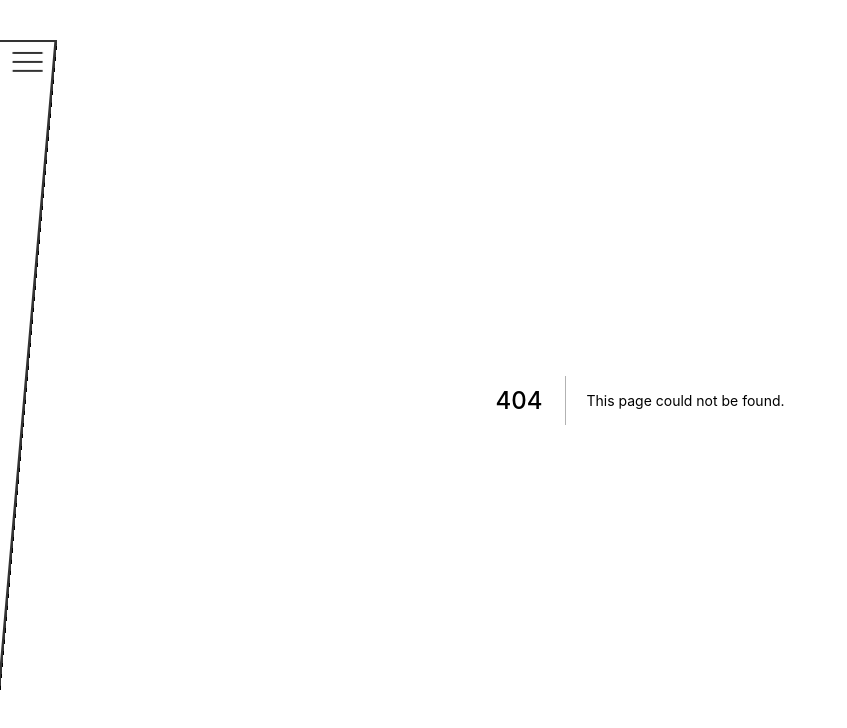
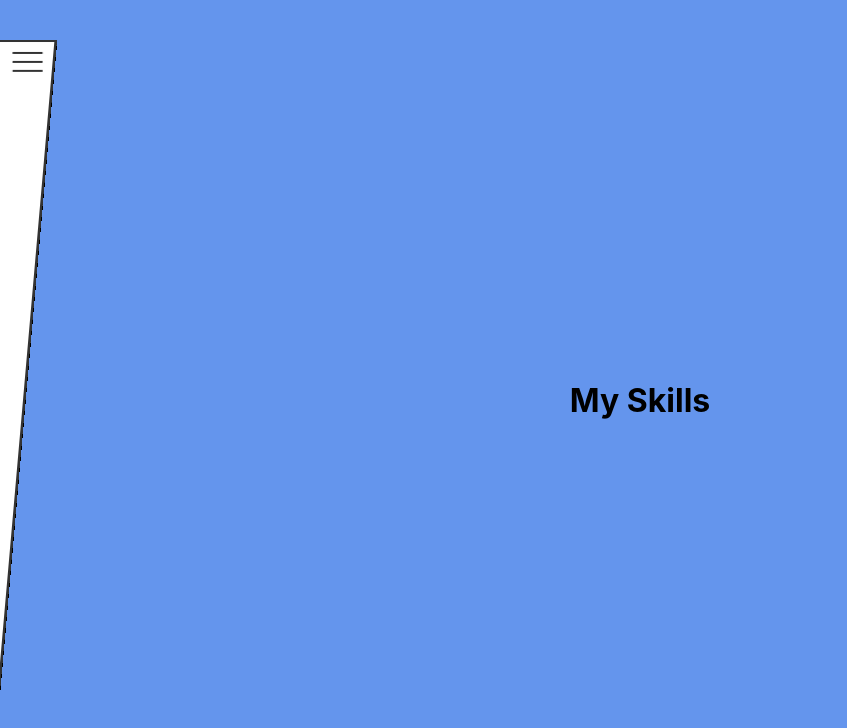
Before and after one commit to GfsTee/gfstee-21-06, a Next.js app: page /skills in a window 1280 px wide. Before the commit this address had no page. Shown: the top 728 px of the page, without its empty margins (0-847 px from the left). Built offline with nearby package versions, Linux system fonts and the light colour scheme.

Commit message:
transition started

```diff
--- a/components/Nav.js
+++ b/components/Nav.js
@@ -48,9 +48,9 @@ const Nav = () => {
 
                 <nav>
                     <ul>
-                        <li><Link href="#"><a>About me</a></Link></li>
-                        <li><Link href="#skills"><a>My skills</a></Link></li>
-                        <li><Link href="#projects"><a>My Projects</a></Link></li>
+                        <li><Link href="/"><a onClick={() => setModalOpen(false)}>About me</a></Link></li>
+                        <li><Link href="/skills"><a onClick={() => setModalOpen(false)}>My skills</a></Link></li>
+                        <li><Link href="/projects"><a onClick={() => setModalOpen(false)}>My Projects</a></Link></li>
                     </ul>
                 </nav>
             </div>
--- a/components/Utilitys/Layout.js
+++ b/components/Utilitys/Layout.js
@@ -1,8 +1,10 @@
 import Nav from '../Nav'
 import Head from 'next/head'
+import TransitionLayout from './TransitionLayout'
 
 export default function Layout({ children }) {
     return <>
+
         <Head>
             <title>Create Next App</title>
             <meta name="description" content="Generated by create next app" />
@@ -10,10 +12,18 @@ export default function Layout({ children }) {
         </Head>
         <Nav />
         {children}
+
+
         <style global jsx>{`
-            * {
+            .content {
+                opacity: 0;
+                background-color: cornflowerblue;
+                transition: 1s;
+              }
 
-            }
+              .fadeIn {
+                opacity: 1;
+              }
       `}</style>
     </>
 }
--- /dev/null
+++ b/components/Utilitys/TransitionLayout.js
@@ -0,0 +1,35 @@
+import Link from "next/link";
+import { useState, memo, useEffect } from "react";
+import styles from "./TransitionLayout.module.css";
+import Nav from '../Nav'
+
+
+export default function TransitionLayout({ children }) {
+    const [displayChildren, setDisplayChildren] = useState(children);
+    const [transitionStage, setTransitionStage] = useState("fadeOut");
+    useEffect(() => {
+        setTransitionStage("fadeIn");
+    }, []);
+
+    useEffect(() => {
+        if (children !== displayChildren) setTransitionStage("fadeOut");
+    }, [children, setDisplayChildren, displayChildren]);
+
+    return (
+        <div>
+            <Nav />
+            <div
+                onTransitionEnd={() => {
+                    if (transitionStage === "fadeOut") {
+                        console.log("fading out");
+                        setDisplayChildren(children);
+                        setTransitionStage("fadeIn");
+                    }
+                }}
+                className={`${styles.content} ${styles[transitionStage]}`}
+            >
+                {displayChildren}
+            </div>
+        </div>
+    );
+}
--- /dev/null
+++ b/components/Utilitys/TransitionLayout.module.css
@@ -0,0 +1,9 @@
+.content {
+    opacity: 0;
+    background-color: cornflowerblue;
+    transition: 1s;
+  }
+
+  .fadeIn {
+    opacity: 1;
+  }
--- a/pages/_app.js
+++ b/pages/_app.js
@@ -1,5 +1,5 @@
 import '../styles/globals.css'
-import Layout from '../components/Utilitys/Layout'
+import Layout from '../components/Utilitys/TransitionLayout'
 
 function MyApp({ Component, pageProps }) {
   return <Layout><Component {...pageProps} /></Layout>
--- /dev/null
+++ b/pages/skills.js
@@ -0,0 +1,20 @@
+const Skills = () => {
+    return (
+        <>
+            <main>
+                <h1>My Skills</h1>
+            </main>
+            <style jsx>{`
+            main {
+                height: 100vh;
+                display: flex;
+                flex-direction: column;
+                justify-content: center;
+                align-items: center
+            }
+            `}</style>
+        </>
+    );
+}
+
+export default Skills;
```
Also changed, not shown: pages/projects.js (added, +20 -0 lines).
